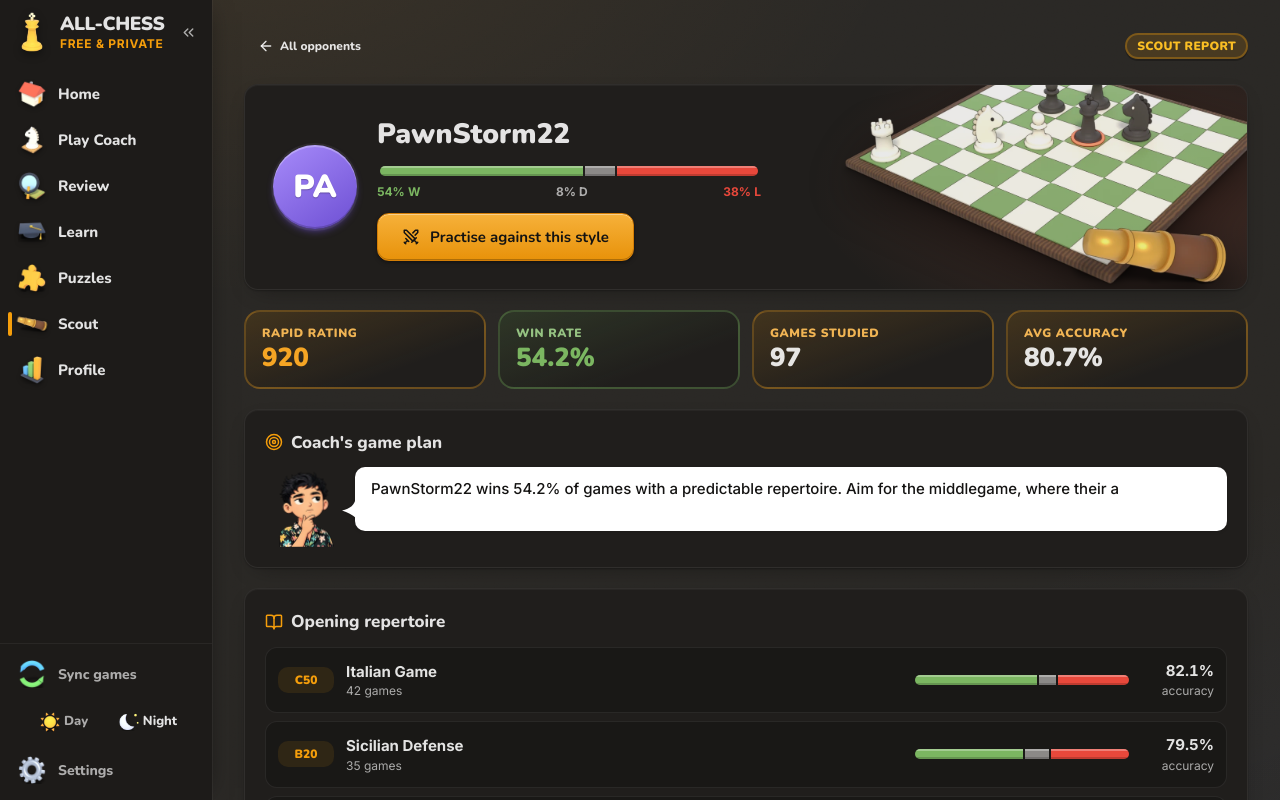
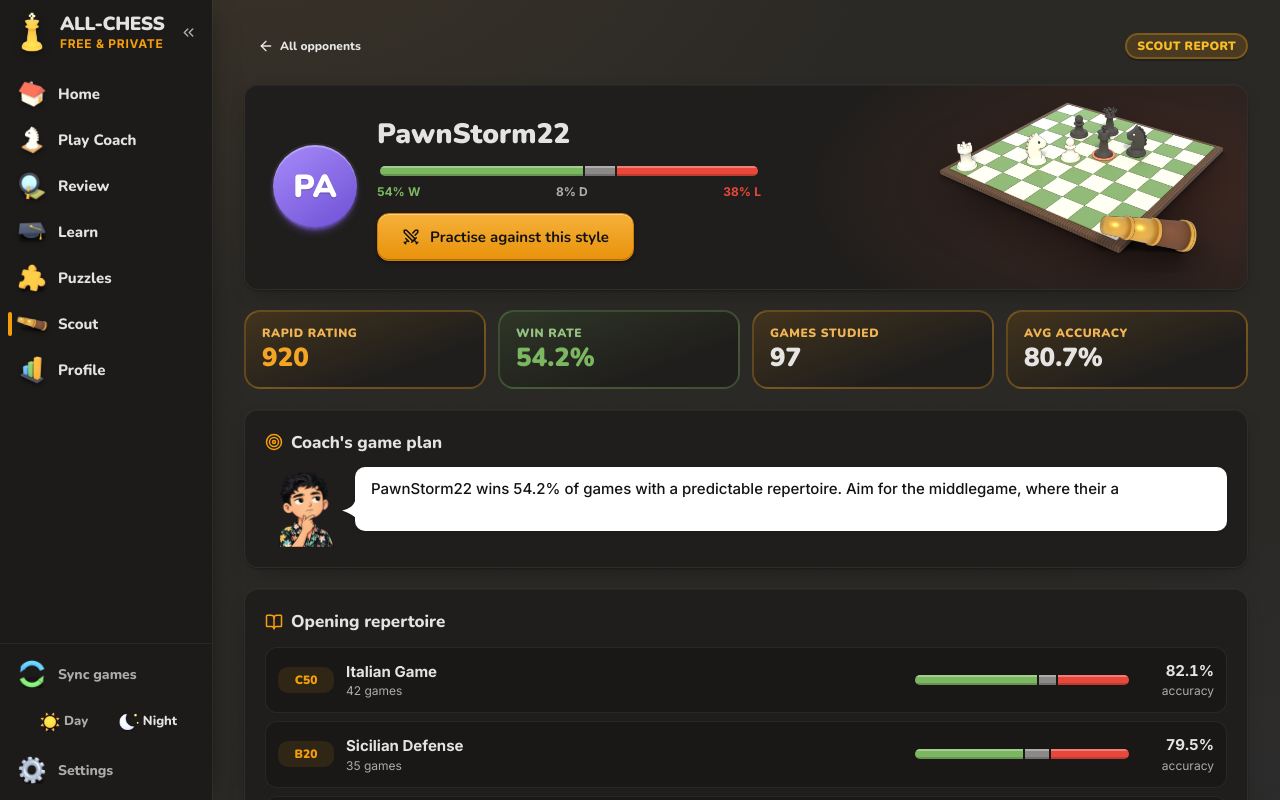
Before and after one commit to rogeralukka/ALL-CHESS, a React (Vite) app in the folder frontend/: page /scout in a window 1280 px wide. Both pictures are taken after a click on the element 406 px from the left and 559 px from the top of the page. Built offline with nearby package versions, Linux system fonts and the light colour scheme.

Commit message:
Add files via upload

```diff
--- a/frontend/src/features/scout/ScoutProfile.tsx
+++ b/frontend/src/features/scout/ScoutProfile.tsx
@@ -44,7 +44,7 @@ export const ScoutProfile: React.FC<ScoutProfileProps> = ({ profile, onBack }) =
           src="/assets/ui/hero_scout.webp"
           alt=""
           aria-hidden="true"
-          className="hidden md:block absolute -right-6 -bottom-6 h-[125%] opacity-90 pointer-events-none"
+          className="hidden md:block absolute right-5 top-4 h-[calc(100%-32px)] w-auto max-w-[34%] object-contain object-right pointer-events-none"
           style={{ filter: 'drop-shadow(0 18px 24px rgba(0,0,0,.45))' }}
         />
         <div className="relative p-5 md:p-7 flex flex-col sm:flex-row sm:items-center gap-5 md:max-w-[64%]">
```
